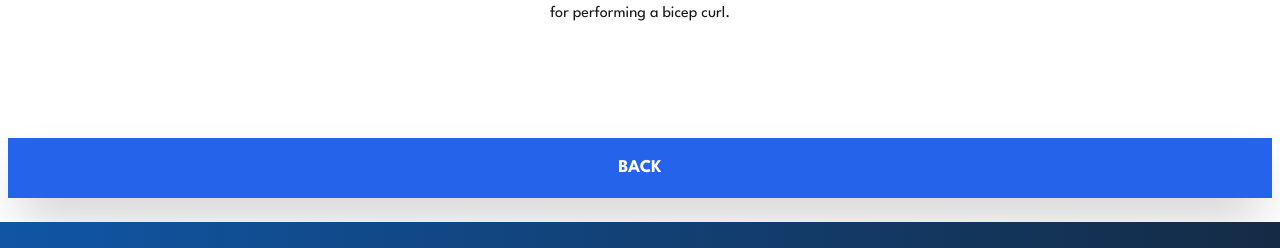
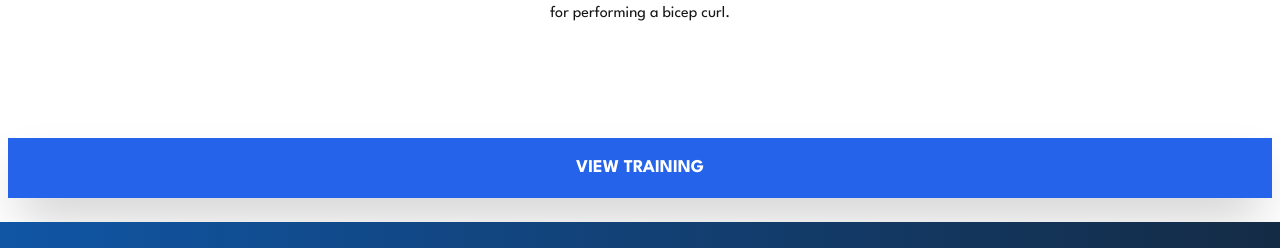
Before and after one commit to Ford-byte/eclipse, a Next.js app: page /training/pages/endurance in a window 1280 px wide. Shown: the part 1780-2028 px from the top of the page. Built offline with nearby package versions, Linux system fonts and the light colour scheme.

Commit message:
chore: refactor links

```diff
--- a/src/app/training/pages/endurance/page.jsx
+++ b/src/app/training/pages/endurance/page.jsx
@@ -94,7 +94,7 @@ export default function Strength() {
       <div className="px-2">
         <Link href={`/training`}>
           <div className="py-4 px-2 league font-semibold text-lg w-full centralize bg-blue-600 mb-6 shadow-2xl hover:shadow-none pointer text-white">
-            BACK
+            VIEW TRAINING
           </div>
         </Link>
       </div>
--- a/src/app/training/pages/hiit/page.jsx
+++ b/src/app/training/pages/hiit/page.jsx
@@ -97,7 +97,7 @@ export default function Strength() {
       <div className="px-2">
         <Link href={`/training`}>
           <div className="py-4 px-2 league font-semibold text-lg w-full centralize bg-blue-600 mb-6 shadow-2xl hover:shadow-none pointer text-white">
-            BACK
+            VIEW TRAINING
           </div>
         </Link>
       </div>
--- a/src/app/training/pages/strength/page.jsx
+++ b/src/app/training/pages/strength/page.jsx
@@ -96,7 +96,7 @@ export default function Strength() {
       <div className="px-2">
         <Link href={`/training`}>
           <div className="py-4 px-2 league font-semibold text-lg w-full centralize bg-blue-600 mb-6 shadow-2xl hover:shadow-none pointer text-white">
-            BACK
+            VIEW TRAINING
           </div>
         </Link>
       </div>
--- a/src/block/page/HowTo.jsx
+++ b/src/block/page/HowTo.jsx
@@ -10,17 +10,17 @@ export default function HowTo() {
                         rest. It's designed to maximize efficiency by providing
                         a highly effective workout in a shorter time compared to
                         traditional steady-state cardio.`,
-      url: "/hiit",
+      url: "/training/pages/hiit",
     },
     {
       title: "STRENGTH",
       description: `Strength training, also known as resistance training, involves exercises designed to improve muscle strength and endurance by working against a resistance. This resistance can come from your own body weight, free weights (like dumbbells and kettlebells), resistance bands, or machines.`,
-      url: "/strength",
+      url: "/training/pages/strength",
     },
     {
       title: "ENDURANCE",
       description: `Endurance training, also known as aerobic or stamina training, focuses on improving the body's ability to sustain physical activity over extended periods. It involves exercises that increase your heart rate and breathing for an extended duration, enhancing the efficiency of your cardiovascular and respiratory systems.`,
-      url: "/endurance",
+      url: "/training/pages/endurance",
     },
   ];
   return (
```
